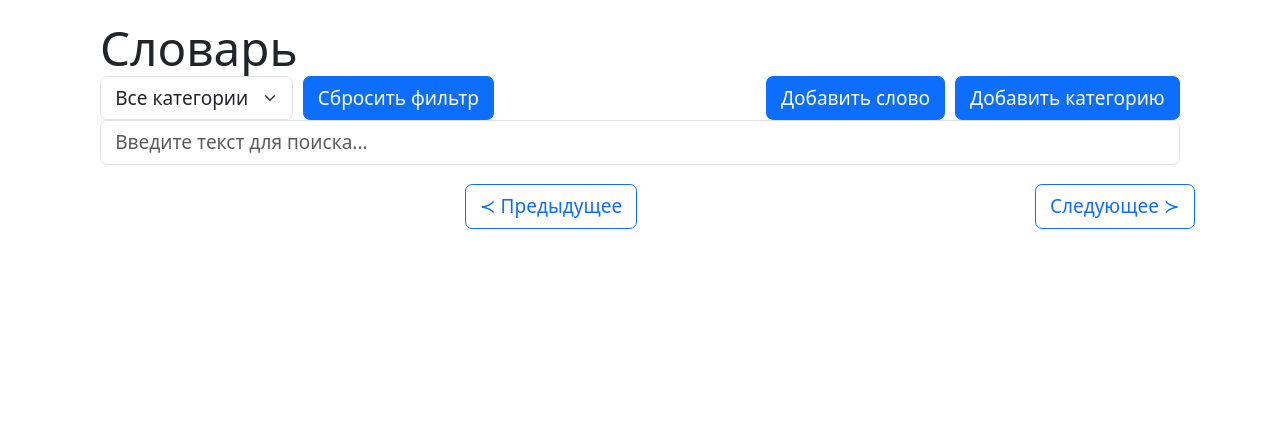
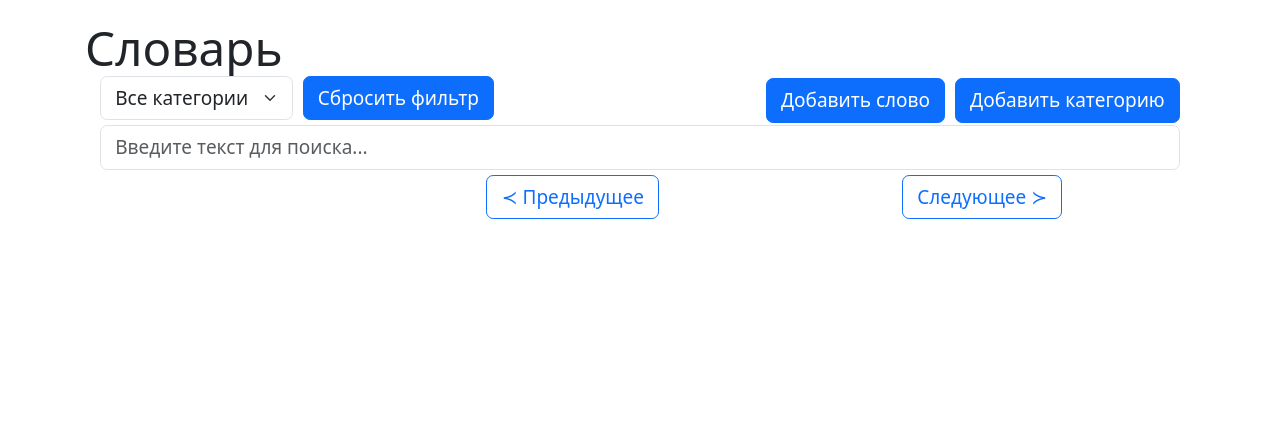
Before and after one commit to RozhkovAndrew/LEWs, a Flask app: page /words in a window 1280 px wide. Shown: the part 67-495 px from the top of the page. Run offline with Flask 3, Linux system fonts and the light colour scheme; some libraries are stand-ins or nearby versions.

Commit message:
добавил функции для удобства при использовании словаря

```diff
--- a/myapp/templates/base.html
+++ b/myapp/templates/base.html
@@ -29,10 +29,10 @@
         }
 
         .card-body {
-        min-height: 100px;
-        font-family: monospace;
-        font-size: 15px !important;
-        background-color: rgb(248, 241, 248);
+            min-height: 100px;
+            font-family: monospace;
+            font-size: 15px !important;
+            background-color: rgb(248, 241, 248);
         }
         .hr {
             height: 1px;
@@ -42,6 +42,9 @@
 
         .content {
             padding: 20px;
+        }
+        .custom-sticky {
+            padding: 0px;
         }
         /* Улучшение touch-области для мобильных */
         button,
@@ -69,6 +72,15 @@
                 font-family: monospace;
                 background-color: rgb(248, 241, 248);
             }
+            .custom-sticky {
+                position: fixed;
+                width: 45%;
+                left: 38%;
+            }
+            .navbar {
+                position: sticky;
+            }
+
         }
 
     </style>
--- a/myapp/templates/words.html
+++ b/myapp/templates/words.html
@@ -3,12 +3,12 @@
 {% block title %}Словарь{% endblock %}
 
 {% block content %}
+    <h1 class="d-none d-md-inline">Словарь</h1>
+    <div class="container sticky-top">
 
-    <div class="container mt-2">
-        <h1 class="d-none d-md-inline">Словарь</h1>
         <!-- Элементы управления и фильтры -->
         <div class="d-flex justify-content-between align-items-center">
-            <div class="d-flex gap-2">
+            <div class="d-flex gap-2 mb-1">
                 <select class="form-select w-auto" name="subj_id" id="subj_id">
                 <option value="0">Все категории</option>
                     {%- for subject in subjects -%}
@@ -16,19 +16,18 @@
                     {%- endfor -%}
                 </select>
                 <a class="btn btn-primary d-none d-md-inline" onclick="clear_filter()" role="button">Сбросить фильтр</a>
-
             </div>
 
         <div class="d-flex gap-2">
             <a class="btn btn-primary w-auto d-none d-md-inline" href="{{ url_for('add_word') }}" role="button">Добавить слово</a>
-            <a class="btn btn-outline-primary w-auto d-inline d-md-none" href="{{ url_for('add_word') }}" role="button">➕ слово</a>
+            <a class="btn btn-outline-primary w-auto d-inline d-md-none mb-1" href="{{ url_for('add_word') }}" role="button">➕ слово</a>
             <a class="btn btn-primary w-auto d-none d-md-inline" href="{{ url_for('add_subj') }}" role="button">Добавить категорию</a>
-            <a class="btn btn-outline-primary w-auto d-inline d-md-none" href="{{ url_for('add_subj') }}" role="button">➕ категория</a>
+            <a class="btn btn-outline-primary w-auto d-inline d-md-none mb-1" href="{{ url_for('add_subj') }}" role="button">➕ категория</a>
         </div>
         </div>
-        <input type="text" id="filterInput" class="form-control d-none d-md-inline mb-3" placeholder="Введите текст для поиска...">
-        <input type="text" id="filterInput" class="form-control d-inline d-md-none mb-3" style="width: 76%;" placeholder="Введите текст для поиска...">
-        <a class="btn btn-outline-primary d-inline d-md-none" onclick="clear_filter()" role="button">❌ фильтр</a>
+        <input type="text" id="filterInput" class="form-control d-none d-md-inline mb-1" placeholder="Введите текст для поиска...">
+        <!-- <input type="text" id="filterInput" class="form-control d-inline d-md-none mb-3" style="width: 76%;" placeholder="Введите текст для поиска...">
+        <a class="btn btn-outline-primary d-inline d-md-none" onclick="clear_filter()" role="button">❌ фильтр</a> -->
     </div>
     <p id="noResults" class="text-muted mt-3" style="display: none;">Совпадений не найдено</p>
 
@@ -44,7 +43,7 @@
                 {% endfor %}
             </div>
         </div>
-        <div class="col-8">
+        <div class="col-8 custom-sticky">
             <div class="d-flex justify-content-between mt-0">
                 <button id="prevTab" class="btn btn-outline-primary">≺ Предыдущее</button>
                 <button id="nextTab" class="btn btn-outline-primary">Следующее ≻</button>
@@ -114,6 +113,11 @@
             }
         });
     });
+
+    // Функция для скачка наверх страницы
+    function scrollToTop() {
+        window.scrollTo({ top: 0, behavior: 'smooth' });
+    }
 
     // 4. Кнопки prev/next
     const prevBtn = document.getElementById('prevTab');
@@ -231,6 +235,7 @@
             });
             noResults.style.display = hasVisible ? 'none' : 'block';
             activateTabByOriginalIndex(0);
+            scrollToTop();
         }
 
         input.addEventListener('input', filterList);
@@ -284,6 +289,7 @@
         }
             noResults.style.display = hasVisible ? 'none' : 'block';
             activateTabByOriginalIndex(0);
+            scrollToTop();
         }
 
         s_input.addEventListener('change', s_filterList);
@@ -303,6 +309,7 @@
             list_button_hiden.forEach (item => {
                 item.hidden = true;
             });
+            scrollToTop();
         }
 
         function return_translate(this_card) {
```
Lines whose indentation alone changed are shown as unchanged.
